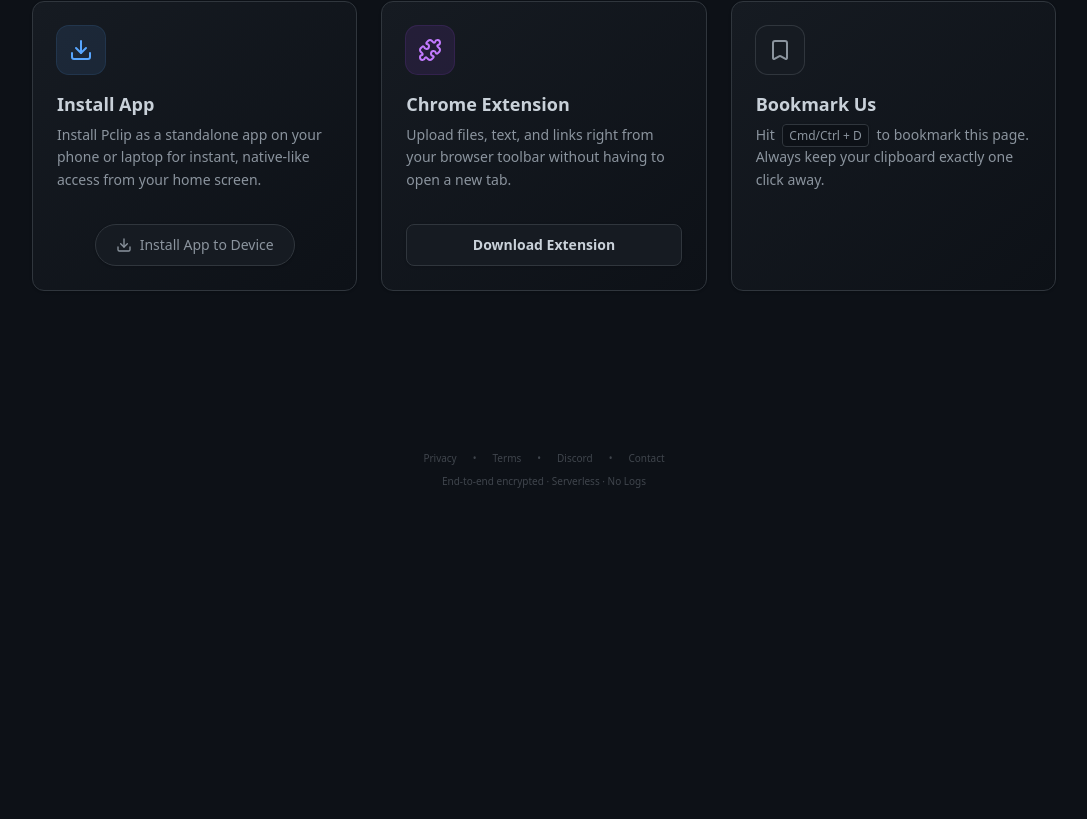
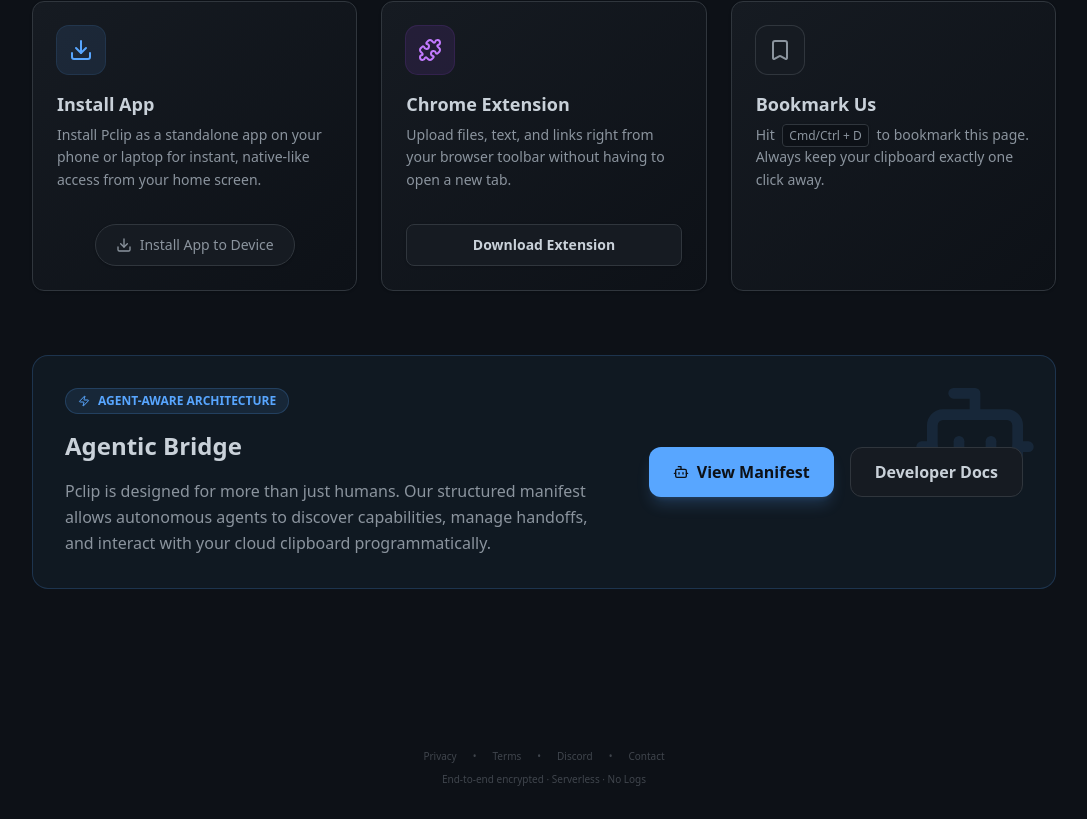
Before and after one commit to Domisore/cloud-clipboard, a Next.js app: page /clipboard in a window 1280 px wide. Shown: the part 923-1742 px from the top of the page, without its empty margins (96-1183 px from the left). Before the commit the page ends 1444 px from the top, so only its background shows below. Built offline with nearby package versions, Linux system fonts and the light colour scheme; no server answers.

Commit message:
feat: Introduce agent-aware architecture by adding an agent manifest and updating documentation and UI components.

```diff
--- /dev/null
+++ b/agent.json
@@ -0,0 +1,27 @@
+{
+    "manifest_version": "1.0.0",
+    "name": "Cloud Clipboard Agent",
+    "version": "1.0.0",
+    "description": "An autonomous developer agent specializing in cloud-based clipboard management and agentic workflow remediation.",
+    "author": "Antigravity",
+    "capabilities": [
+        "clipboard_management",
+        "file_transfer",
+        "vibe_coding_remediation",
+        "skill_integration"
+    ],
+    "skills": [
+        {
+            "name": "drive.io",
+            "path": "./skills/drive-io/SKILL.md",
+            "description": "Core cloud bridge for clipboard and file operations."
+        }
+    ],
+    "metadata": {
+        "supported_platforms": [
+            "mac",
+            "chrome"
+        ],
+        "repository": "https://github.com/Domisore/cloud-clipboard"
+    }
+}
--- a/src/components/ui/PclipUsageGuide.tsx
+++ b/src/components/ui/PclipUsageGuide.tsx
@@ -1,6 +1,6 @@
 "use client";
 
-import { Smartphone, Laptop, ArrowRight, Bookmark, Download, Puzzle } from 'lucide-react';
+import { Smartphone, Laptop, ArrowRight, Bookmark, Download, Puzzle, Bot, Zap } from 'lucide-react';
 import { InstallPWAButton } from './InstallPWAButton';
 
 export function PclipUsageGuide() {
@@ -82,6 +82,42 @@
                 </div>
             </div>
 
+            {/* Agentic Bridge Section */}
+            <div className="mt-16 bg-accent/5 border border-accent/20 rounded-2xl p-8 relative overflow-hidden group">
+                <div className="absolute top-0 right-0 p-4 opacity-10 group-hover:opacity-20 transition-opacity">
+                    <Bot className="w-32 h-32 text-accent" />
+                </div>
+                <div className="relative z-10 flex flex-col md:flex-row items-center gap-8">
+                    <div className="flex-1 text-center md:text-left">
+                        <div className="inline-flex items-center gap-2 px-3 py-1 rounded-full bg-accent/10 border border-accent/20 text-accent text-xs font-bold mb-4">
+                            <Zap className="w-3 h-3" />
+                            AGENT-AWARE ARCHITECTURE
+                        </div>
+                        <h2 className="text-2xl font-bold text-foreground mb-4">Agentic Bridge</h2>
+                        <p className="text-foreground-muted leading-relaxed max-w-2xl">
+                            Pclip is designed for more than just humans. Our structured manifest allows autonomous agents to discover capabilities, manage handoffs, and interact with your cloud clipboard programmatically.
+                        </p>
+                    </div>
+                    <div className="flex gap-4">
+                        <a
+                            href="/agent.json"
+                            target="_blank"
+                            className="px-6 py-3 bg-accent text-background font-bold rounded-xl hover:scale-105 transition-transform shadow-lg shadow-accent/20 flex items-center gap-2"
+                        >
+                            <Bot className="w-4 h-4" />
+                            View Manifest
+                        </a>
+                        <a
+                            href="/llms.txt"
+                            target="_blank"
+                            className="px-6 py-3 bg-surface border border-border-color text-foreground font-bold rounded-xl hover:bg-white/5 transition-colors flex items-center gap-2"
+                        >
+                            Developer Docs
+                        </a>
+                    </div>
+                </div>
+            </div>
+
         </div>
     );
 }
```
Also changed, not shown: public/llms.txt, 1 other file (tests, documents, lock files or other folders).
